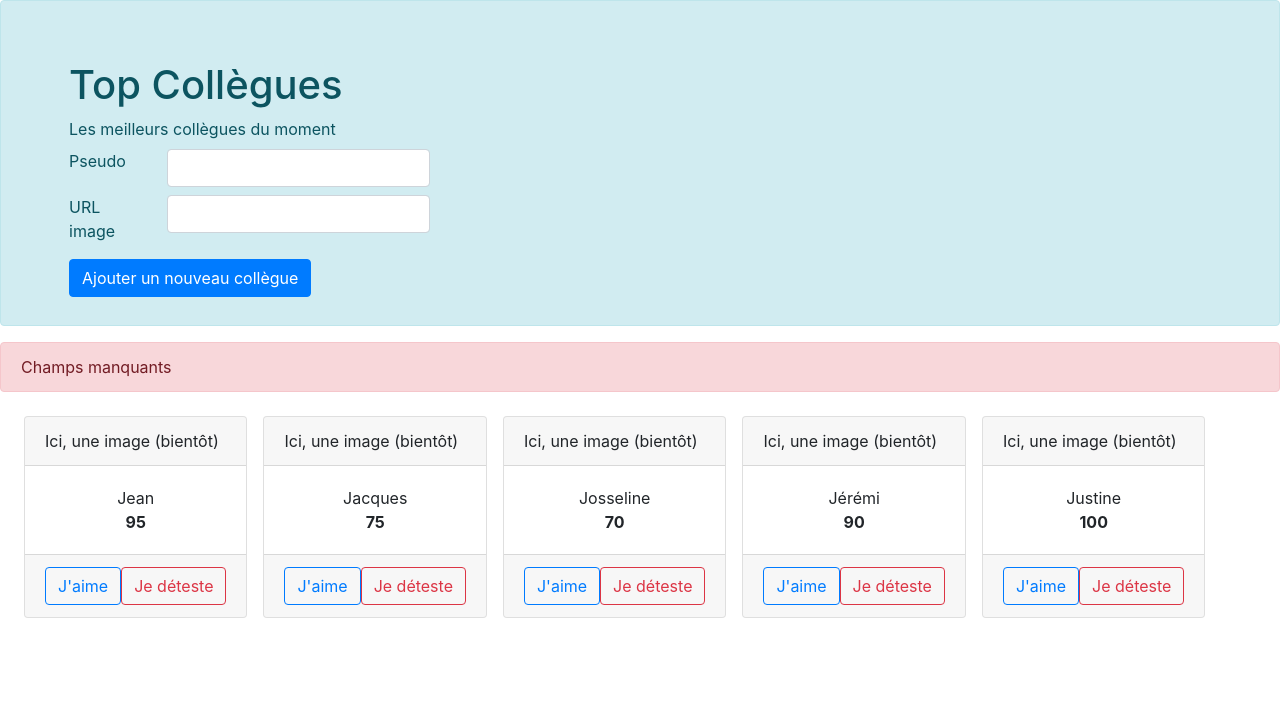
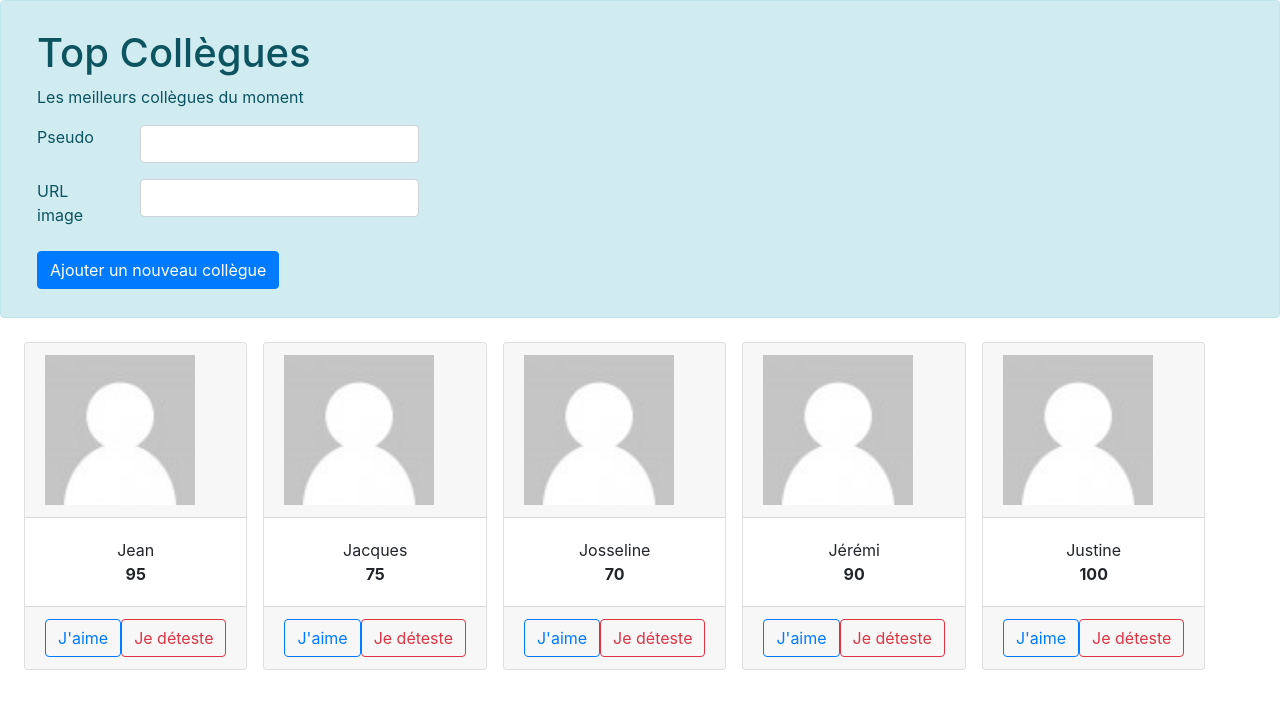
Before and after one commit to hmerciol/top-collegues, an Angular app: page / in a window 1280 px wide. Shown: the top 708 px of the page. Built offline with nearby package versions, Linux system fonts and the light colour scheme.

Commit message:
avatar par defaut

```diff
--- a/src/app/app.component.html
+++ b/src/app/app.component.html
@@ -1,5 +1,5 @@
 <div class="alert alert-info">
-  <div class="form-group ml-5 mt-5 mr-5">
+  <div class="form-group ml-3 mt-3 mr-3">
     <div class="row">
       <div class="col">
         <h1>
@@ -12,7 +12,7 @@
         Les meilleurs collègues du moment
       </div>
     </div>
-    <div class="row mt-2">
+    <div class="row mt-3">
       <div class="col col-1">
         <label>Pseudo</label>
       </div>
@@ -20,7 +20,7 @@
         <input type="text" class="form-control" #pseudo>
       </div>
     </div>
-    <div class="row mt-2">
+    <div class="row mt-3">
       <div class="col col-1">
         <label>URL image</label>
       </div>
@@ -28,7 +28,7 @@
         <input type="text" class="form-control" #imageUrl>
       </div>
     </div>
-    <div class="row mt-2">
+    <div class="row mt-3">
       <div class="col">
         <button (click)="add(pseudo, imageUrl)" class="btn btn-primary">Ajouter un nouveau collègue</button>
       </div>
@@ -39,7 +39,7 @@
 <div *ngIf="added" class="alert alert-success" role="alert">
   Collègue ajouté
 </div>
-<div *ngIf="!added" class="alert alert-danger" role="alert">
+<div *ngIf="wrong" class="alert alert-danger" role="alert">
   Champs manquants
 </div>
 
--- a/src/app/app.component.ts
+++ b/src/app/app.component.ts
@@ -9,26 +9,29 @@ import { Collegue } from './shared/domain/collegue';
 export class AppComponent implements OnInit {
   collegues:Collegue[];
   added:boolean;
+  wrong:boolean;
   title = 'app';
 
   add(pseudo:HTMLInputElement, imageUrl: HTMLInputElement) {
-    if(pseudo.value == '' || imageUrl.value == ''){
+    if(pseudo.value == ''){
+      this.wrong=true;
       this.added=false;
     }else{
       this.collegues.push(new Collegue(pseudo.value,imageUrl.value,0));
       pseudo.value='';
       imageUrl.value='';
       this.added=true;
+      this.wrong=false;
     }
     return false; // pour éviter le rechargement de la page
   }
 
   ngOnInit() {
     this.collegues = new Array;
-    this.collegues.push(new Collegue('Jean','TODO',95));
-    this.collegues.push(new Collegue('Jacques','TODO',75));
-    this.collegues.push(new Collegue('Josseline','TODO',70));
-    this.collegues.push(new Collegue('Jérémi','TODO',90));
-    this.collegues.push(new Collegue('Justine','TODO',100));
+    this.collegues.push(new Collegue('Jean','',95));
+    this.collegues.push(new Collegue('Jacques','',75));
+    this.collegues.push(new Collegue('Josseline','',70));
+    this.collegues.push(new Collegue('Jérémi','',90));
+    this.collegues.push(new Collegue('Justine','',100));
   }
 }
--- a/src/app/un-collegue/un-collegue.component.html
+++ b/src/app/un-collegue/un-collegue.component.html
@@ -1,6 +1,6 @@
 <div class="card ml-2 mt-2 mr-2">
   <div class="card-header">
-      Ici, une image (bientôt)
+    <img [src]="'assets/images/avatar.jpg'" height="150" width="150">
   </div>
   <div class="card-body">
     <div class="row justify-content-md-center">
@@ -11,7 +11,7 @@
     </div>
   </div>
   <div class="card-footer">
-      <button (click)="jaime()" class="btn btn-outline-primary">J'aime</button>
-      <button (click)="jedeteste()" class="btn btn-outline-danger">Je déteste</button>
+    <button (click)="jaime()" class="btn btn-outline-primary">J'aime</button>
+    <button (click)="jedeteste()" class="btn btn-outline-danger">Je déteste</button>
   </div>
 </div>
```
Also changed, not shown: src/assets/images/avatar.jpg (added).
